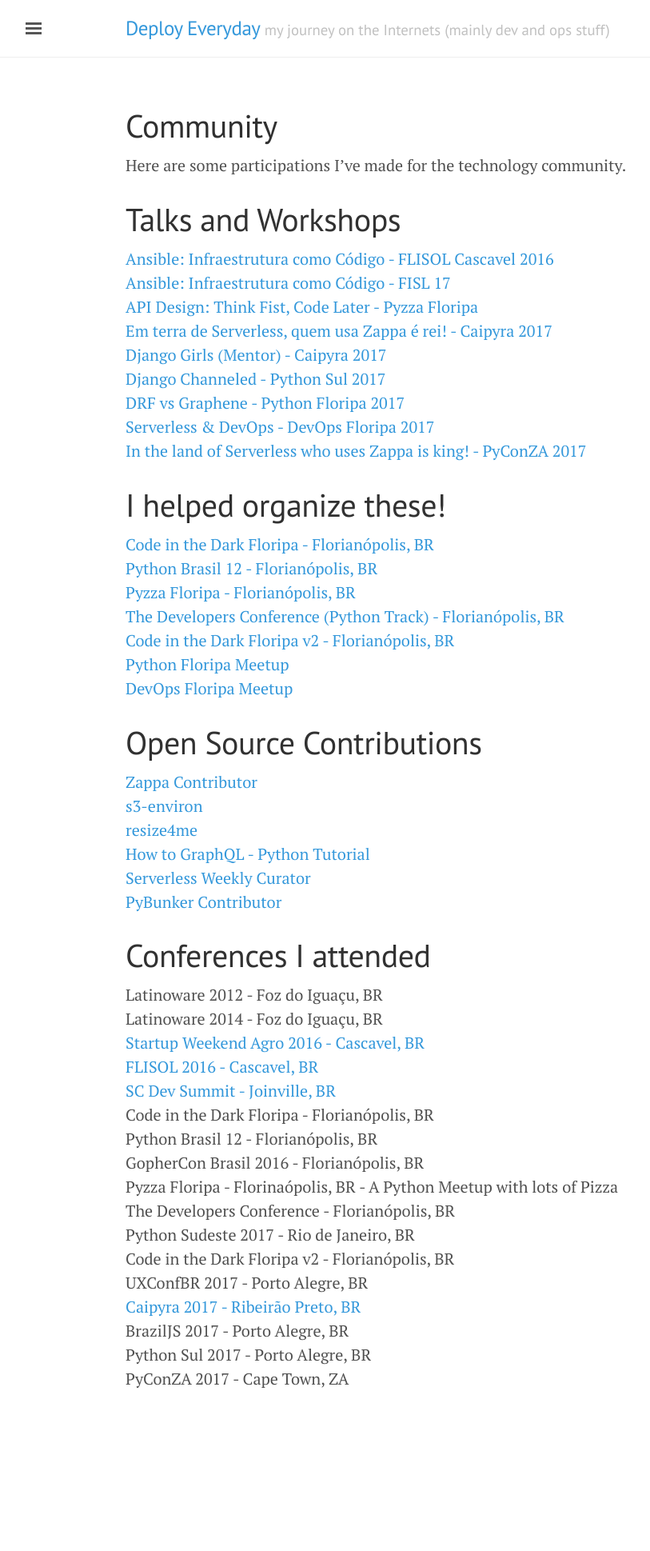
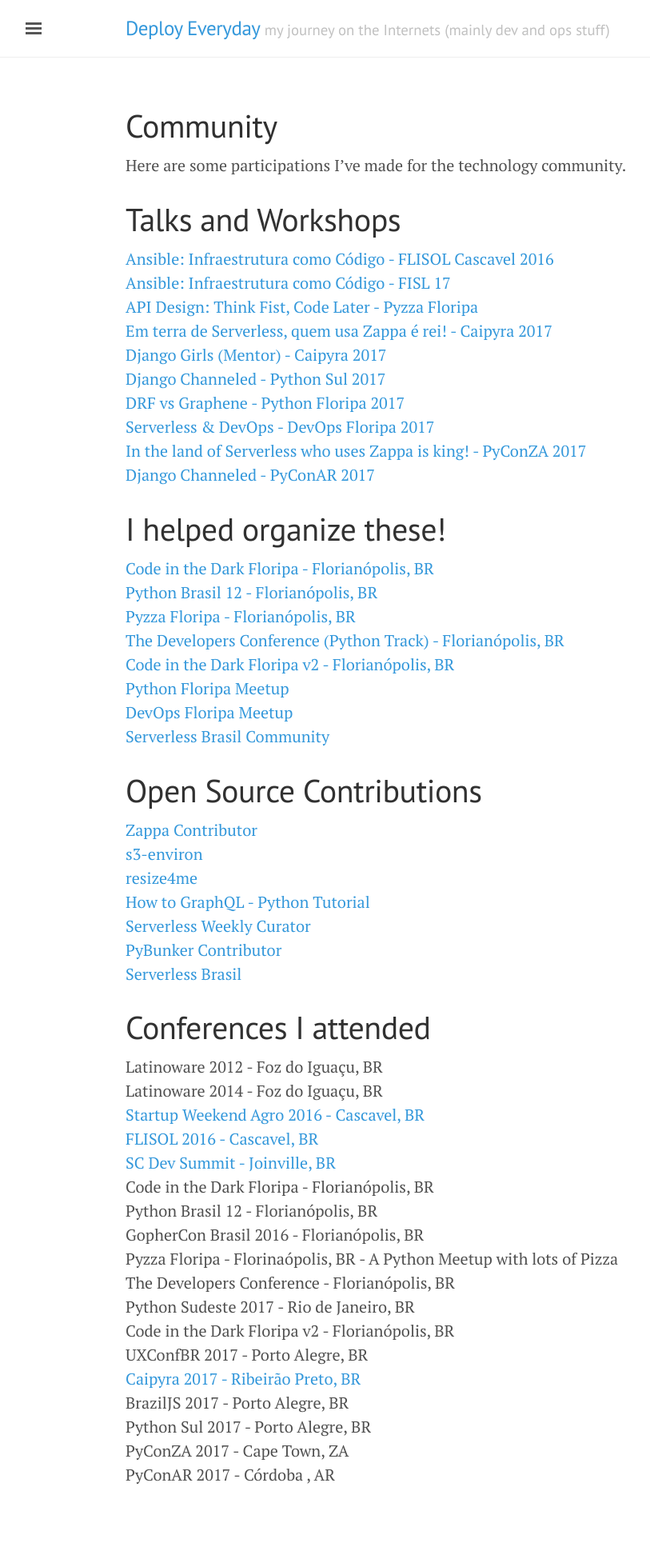
Before and after one commit to jonatasbaldin/jonatasbaldin.github.io, a Jekyll site: the page built from community.md, in a window 1280 px wide. Shown: the whole page at 80% size, without its empty margins (3-816 px from the left). Built offline with Jekyll 4.4.1, drawn with Linux system fonts in a browser that asks for light colours; nearby versions of some CDN libraries; before the commit the page ends 1819 px from its top, so only the background shows below that.

Commit message:
Add comminuty links from PyConAR and Serverless Brasil

```diff
--- a/community.md
+++ b/community.md
@@ -15,6 +15,7 @@
 [DRF vs Graphene - Python Floripa 2017](https://www.youtube.com/watch?v=WXRmRcIVzqE)
 [Serverless & DevOps - DevOps Floripa 2017](https://speakerdeck.com/jonatasbaldin/serverless-and-devops)
 [In the land of Serverless who uses Zappa is king! - PyConZA 2017](https://www.youtube.com/watch?v=1aggqfPzhNY)
+[Django Channeled - PyConAR 2017](https://speakerdeck.com/jonatasbaldin/pyconar-2017-django-channeled)
 
 # I helped organize these!
 [Code in the Dark Floripa - Florianópolis, BR](http://floripa.codeinthedark.com.br/)
@@ -24,6 +25,7 @@
 [Code in the Dark Floripa v2 - Florianópolis, BR](http://floripa.codeinthedark.com.br/)
 [Python Floripa Meetup](https://www.meetup.com/Floripa-Python-Meetup/)
 [DevOps Floripa Meetup](https://www.meetup.com/DevOps-Florianopolis/)
+[Serverless Brasil Community](https://serverlessbrasil.org)
 
 # Open Source Contributions
 [Zappa Contributor](https://github.com/Miserlou/Zappa)
@@ -32,6 +34,7 @@
 [How to GraphQL - Python Tutorial](https://www.howtographql.com/graphql-python/0-introduction/)
 [Serverless Weekly Curator](http://eepurl.com/cUU8sD)
 [PyBunker Contributor](http://www.pybunker.com.br/)
+[Serverless Brasil](https://serverlessbrasil.org)
 
 # Conferences I attended
 Latinoware 2012 - Foz do Iguaçu, BR
@@ -51,3 +54,4 @@
 BrazilJS 2017 - Porto Alegre, BR
 Python Sul 2017 - Porto Alegre, BR
 PyConZA 2017 - Cape Town, ZA
+PyConAR 2017 - Córdoba , AR
```
